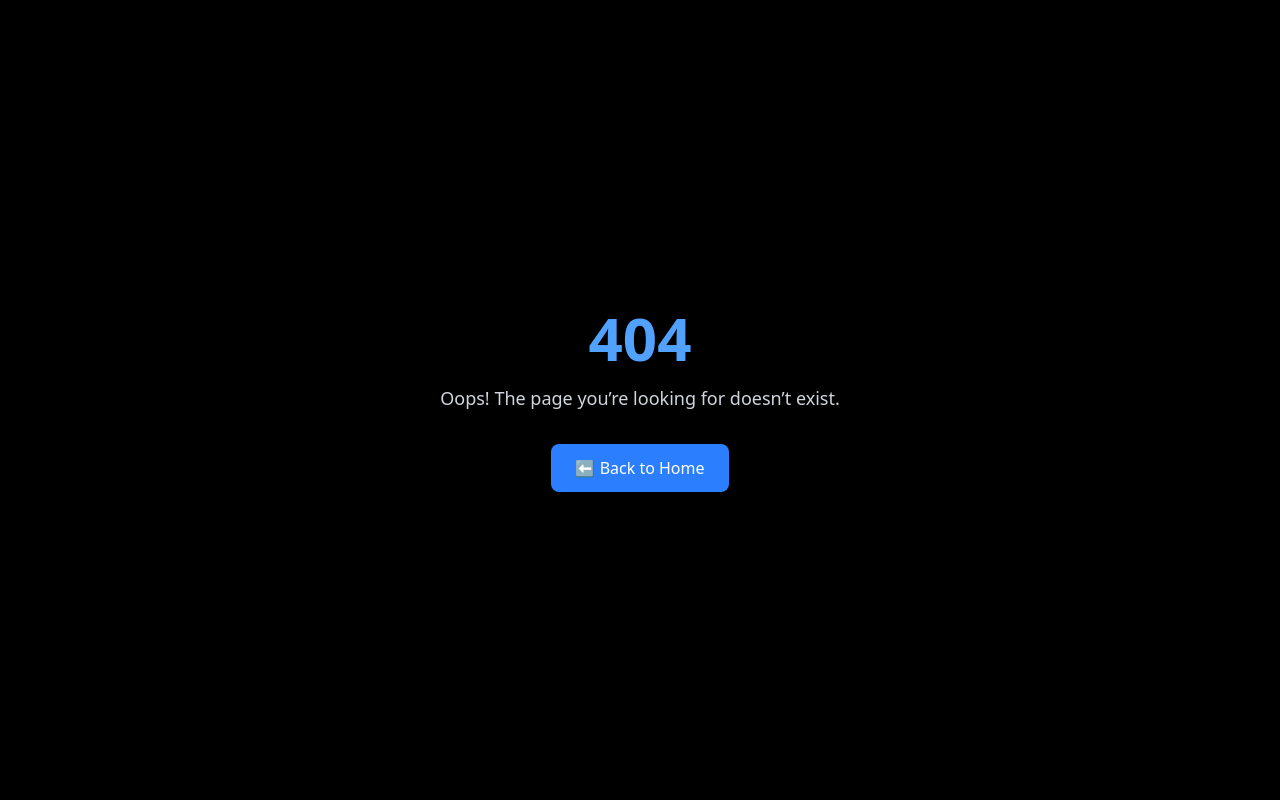
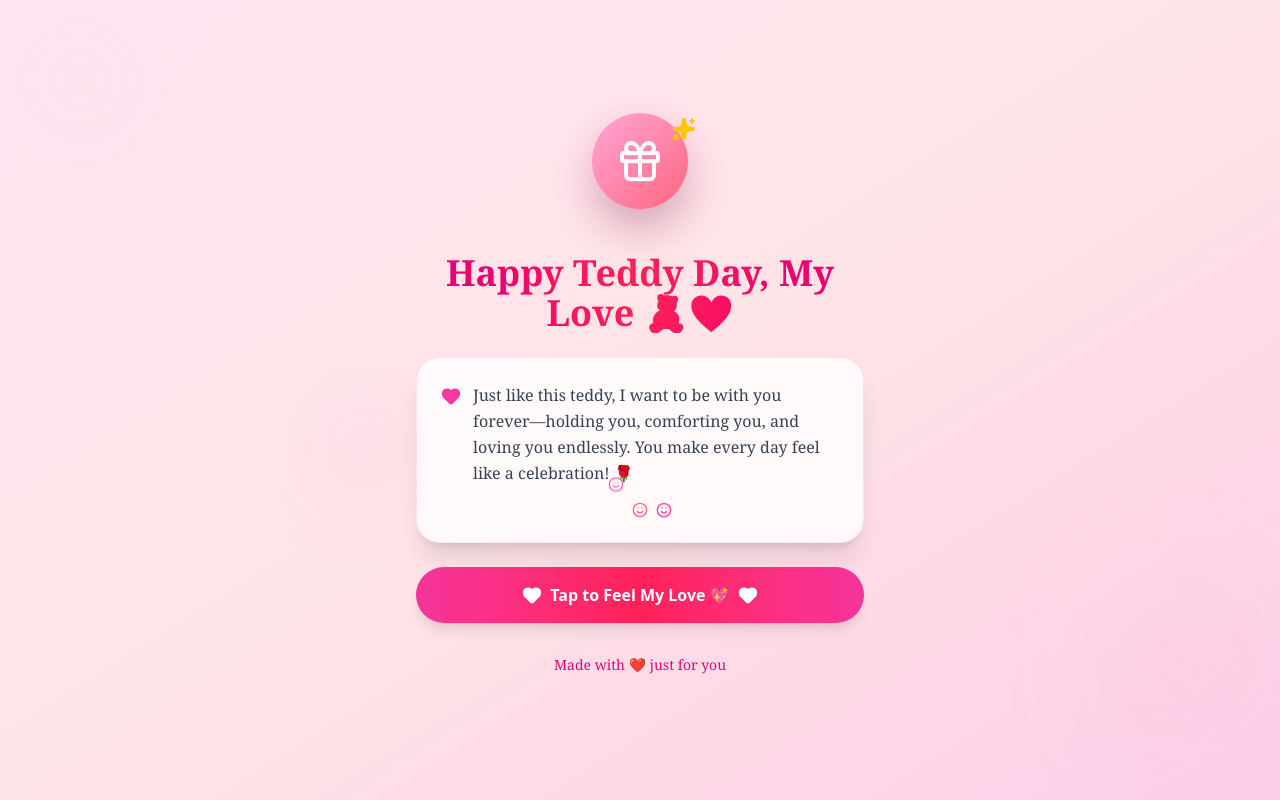
Before and after one commit to Sudhakar-sudha/New-Sudhakar-Portfolio, a React (Vite) app: page /teddyday in a window 1280 px wide. Before the commit this address had no page. Built offline with nearby package versions, Linux system fonts and the light colour scheme.

Commit message:
Teddy Day

```diff
--- a/src/App.jsx
+++ b/src/App.jsx
@@ -59,6 +59,7 @@ import Preloader from "./OldPortfolio/Preloader"
 import RoseDayProposal from "./ValentinesDay/RoseDayProposal";
 import ProposeDay from "./ValentinesDay/ProposeDay";
 import ChocolateDay from "./ValentinesDay/ChocolateDay";
+import TeddyDay from "./ValentinesDay/TeddyDay";
 function App() {
   const [isLoading, setIsLoading] = useState(true);
 
@@ -95,6 +96,7 @@ function App() {
             <Route path="/rosedayproposal" element={<RoseDayProposal />} />
             <Route path="/proposeday" element={<ProposeDay />} />
             <Route path="/chocolateday" element={<ChocolateDay />} />
+            <Route path="/teddyday" element={<TeddyDay />} />
 
             <Route
               path="/jsscrackers"
--- /dev/null
+++ b/src/ValentinesDay/TeddyDay.jsx
@@ -0,0 +1,181 @@
+import React, { useState } from 'react';
+import { Heart, Sparkles, Gift, Smile } from 'lucide-react';
+
+export default function TeddyDay() {
+  const [isLoved, setIsLoved] = useState(false);
+  const [hearts, setHearts] = useState([]);
+
+  const handleLoveClick = () => {
+    setIsLoved(!isLoved);
+
+    // Create floating hearts
+    const newHearts = Array.from({ length: 12 }, (_, i) => ({
+      id: Date.now() + i,
+      left: Math.random() * 100,
+      delay: Math.random() * 0.5
+    }));
+
+    setHearts(newHearts);
+
+    // Remove hearts after animation
+    setTimeout(() => setHearts([]), 3000);
+  };
+
+  return (
+    <div className="min-h-screen bg-gradient-to-br from-pink-100 via-rose-100 to-pink-200 flex items-center justify-center p-4 relative overflow-hidden">
+      {/* Decorative background elements */}
+      <div className="absolute top-10 left-10 w-20 h-20 bg-pink-300/30 rounded-full blur-3xl animate-pulse"></div>
+      <div className="absolute bottom-20 right-10 w-32 h-32 bg-rose-300/30 rounded-full blur-3xl animate-pulse" style={{ animationDelay: '1s' }}></div>
+      <div className="absolute top-1/2 left-1/4 w-24 h-24 bg-pink-200/40 rounded-full blur-2xl animate-pulse" style={{ animationDelay: '0.5s' }}></div>
+
+      {/* Floating hearts on click */}
+      {hearts.map((heart) => (
+        <Heart
+          key={heart.id}
+          className="absolute text-pink-500 animate-float-up"
+          size={20}
+          fill="currentColor"
+          style={{
+            left: `${heart.left}%`,
+            bottom: '50%',
+            animationDelay: `${heart.delay}s`
+          }}
+        />
+      ))}
+
+      {/* Main content card */}
+      <div className="max-w-md w-full">
+        {/* Floating teddy icon */}
+        <div className="flex justify-center mb-8">
+          <div className="relative">
+            <div className="absolute inset-0 bg-pink-400/30 rounded-full blur-xl animate-pulse"></div>
+            <div className="relative bg-gradient-to-br from-pink-300 to-rose-400 p-6 rounded-full animate-bounce-slow shadow-2xl">
+              <Gift className="text-white" size={48} />
+            </div>
+            <Sparkles
+              className="absolute -top-2 -right-2 text-yellow-400 animate-spin-slow"
+              size={24}
+              fill="currentColor"
+            />
+          </div>
+        </div>
+
+        {/* Romantic heading */}
+        <h1 className="text-4xl font-bold text-center mb-6 bg-gradient-to-r from-pink-600 via-rose-500 to-pink-600 bg-clip-text text-transparent animate-glow"
+            style={{ fontFamily: 'Georgia, serif' }}>
+          Happy Teddy Day, My Love 🧸❤️
+        </h1>
+
+        {/* Love message card */}
+        <div className="bg-white/80 backdrop-blur-sm rounded-3xl p-6 shadow-xl hover:scale-105 transition-all duration-300 mb-6 border border-pink-200/50">
+          <div className="flex items-start gap-3 mb-4">
+            <Heart className="text-pink-500 mt-1 flex-shrink-0 animate-pulse" size={20} fill="currentColor" />
+            <p className="text-gray-700 leading-relaxed" style={{ fontFamily: 'Georgia, serif' }}>
+              {isLoved ? (
+                <span className="animate-fade-in">
+                  Every moment with you feels like a warm hug from the softest teddy. You're my comfort, my joy, my forever cuddle buddy. I love you more than words can express! 💕✨
+                </span>
+              ) : (
+                <span>
+                  Just like this teddy, I want to be with you forever—holding you, comforting you, and loving you endlessly. You make every day feel like a celebration! 🌹
+                </span>
+              )}
+            </p>
+          </div>
+
+          <div className="flex justify-center gap-2 mt-4">
+            <Smile className="text-pink-400 animate-bounce" size={16} style={{ animationDelay: '0s' }} />
+            <Smile className="text-rose-400 animate-bounce" size={16} style={{ animationDelay: '0.2s' }} />
+            <Smile className="text-pink-500 animate-bounce" size={16} style={{ animationDelay: '0.4s' }} />
+          </div>
+        </div>
+
+        {/* Interactive button */}
+        <button
+          onClick={handleLoveClick}
+          className="w-full bg-gradient-to-r from-pink-500 via-rose-500 to-pink-500 text-white font-semibold py-4 px-8 rounded-full shadow-lg hover:shadow-2xl hover:scale-105 active:scale-95 transition-all duration-300 animate-pulse-gentle"
+        >
+          <span className="flex items-center justify-center gap-2">
+            <Heart size={20} fill="currentColor" />
+            Tap to Feel My Love 💖
+            <Heart size={20} fill="currentColor" />
+          </span>
+        </button>
+
+        {/* Cute footer */}
+        <p className="text-center mt-8 text-pink-600 text-sm" style={{ fontFamily: 'Georgia, serif' }}>
+          Made with ❤️ just for you
+        </p>
+      </div>
+
+      <style jsx>{`
+        @keyframes float-up {
+          0% {
+            transform: translateY(0) scale(1);
+            opacity: 1;
+          }
+          100% {
+            transform: translateY(-300px) scale(0.5);
+            opacity: 0;
+          }
+        }
+
+        @keyframes bounce-slow {
+          0%, 100% {
+            transform: translateY(0);
+          }
+          50% {
+            transform: translateY(-20px);
+          }
+        }
+
+        @keyframes spin-slow {
+          from {
+            transform: rotate(0deg);
+          }
+          to {
+            transform: rotate(360deg);
+          }
+        }
+
+        @keyframes pulse-gentle {
+          0%, 100% {
+            opacity: 1;
+          }
+          50% {
+            opacity: 0.9;
+          }
+        }
+
+        @keyframes fade-in {
+          from {
+            opacity: 0;
+          }
+          to {
+            opacity: 1;
+          }
+        }
+
+        .animate-float-up {
+          animation: float-up 2.5s ease-out forwards;
+        }
+
+        .animate-bounce-slow {
+          animation: bounce-slow 3s ease-in-out infinite;
+        }
+
+        .animate-spin-slow {
+          animation: spin-slow 4s linear infinite;
+        }
+
+        .animate-pulse-gentle {
+          animation: pulse-gentle 2s ease-in-out infinite;
+        }
+
+        .animate-fade-in {
+          animation: fade-in 0.5s ease-in;
+        }
+      `}</style>
+    </div>
+  );
+}
```
